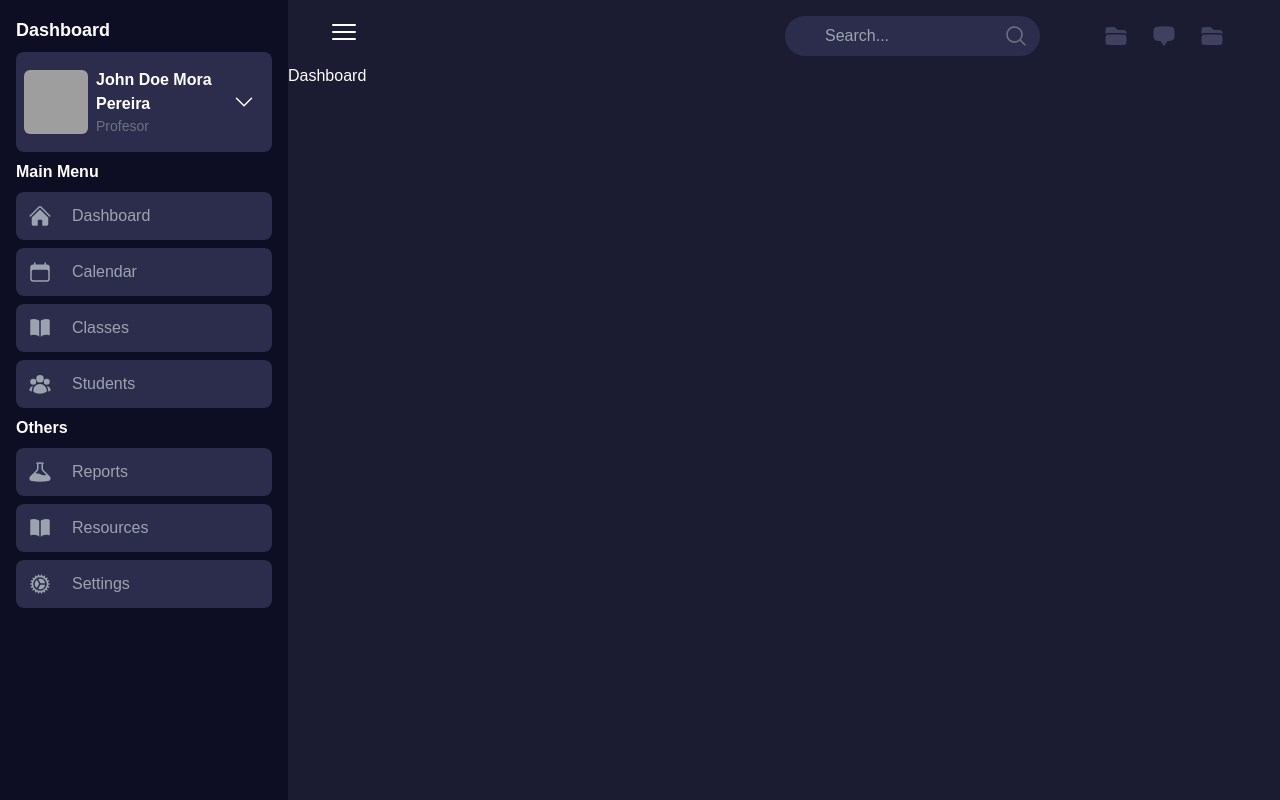
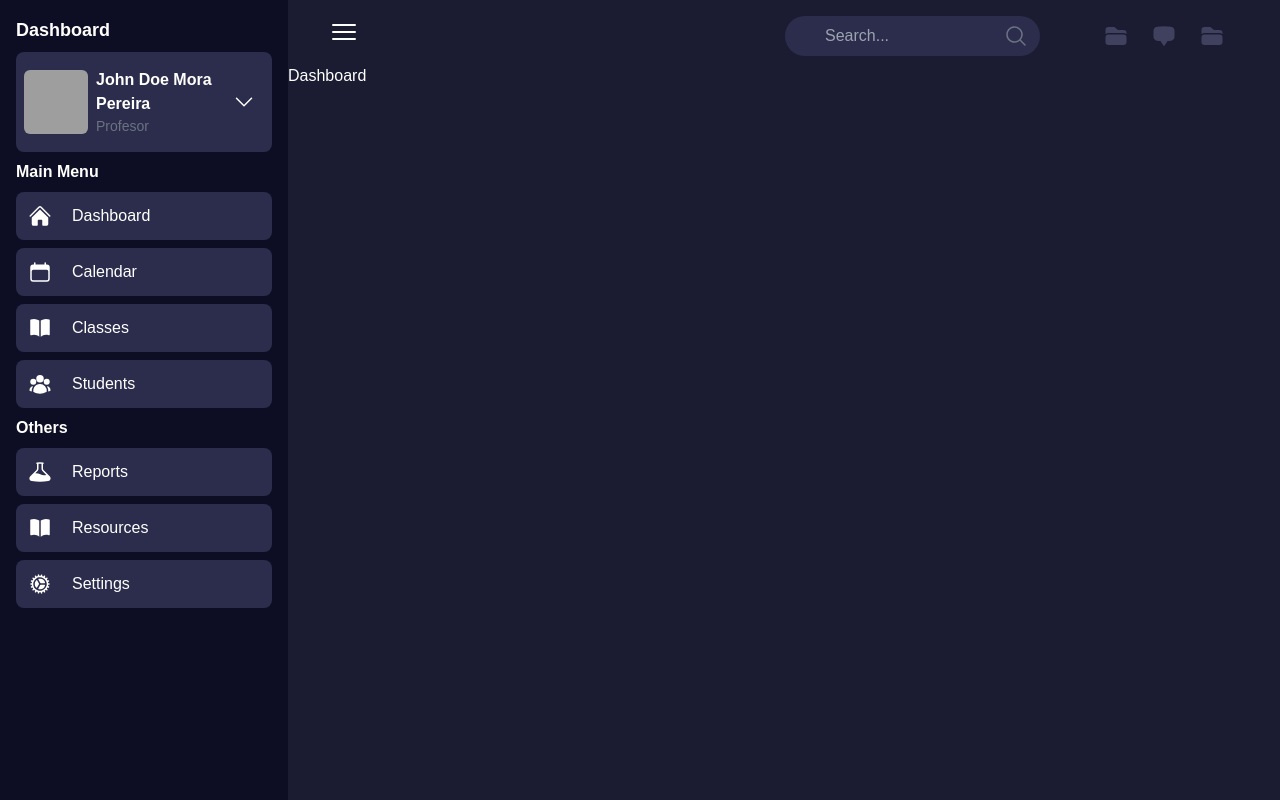
Before and after one commit to Ovtt17/academic-system-ui, a React (Vite) app: page / in a window 1280 px wide. Built offline with nearby package versions, Linux system fonts and the light colour scheme; grey boxes are pictures that could not be loaded.

Commit message:
refactor: enhance MenuCard component with hover effects and simplify structure

```diff
--- a/src/components/dashboard/MenuCard.tsx
+++ b/src/components/dashboard/MenuCard.tsx
@@ -9,13 +9,13 @@ interface MenuCardProps {
 const MenuCard: FC<MenuCardProps> = ({ item }) => {
   return (
     <Link to={item.href}>
-      <div className="flex space-x-5 bg-card rounded-lg p-3 items-center">
-        <div className="text-gray-400">
-          <span>{item.icon}</span>
-        </div>
-        <div className="text-gray-400">
-          <p>{item.title}</p>
-        </div>
+      <div className="flex space-x-5 bg-card rounded-lg p-3 items-center transition-colors duration-300 hover:bg-gradient-to-r hover:from-[#0f0c29] hover:to-[#302b63]">
+        <span>
+          {item.icon}
+        </span>
+        <p>
+          {item.title}
+        </p>
       </div>
     </Link>
   );
```
